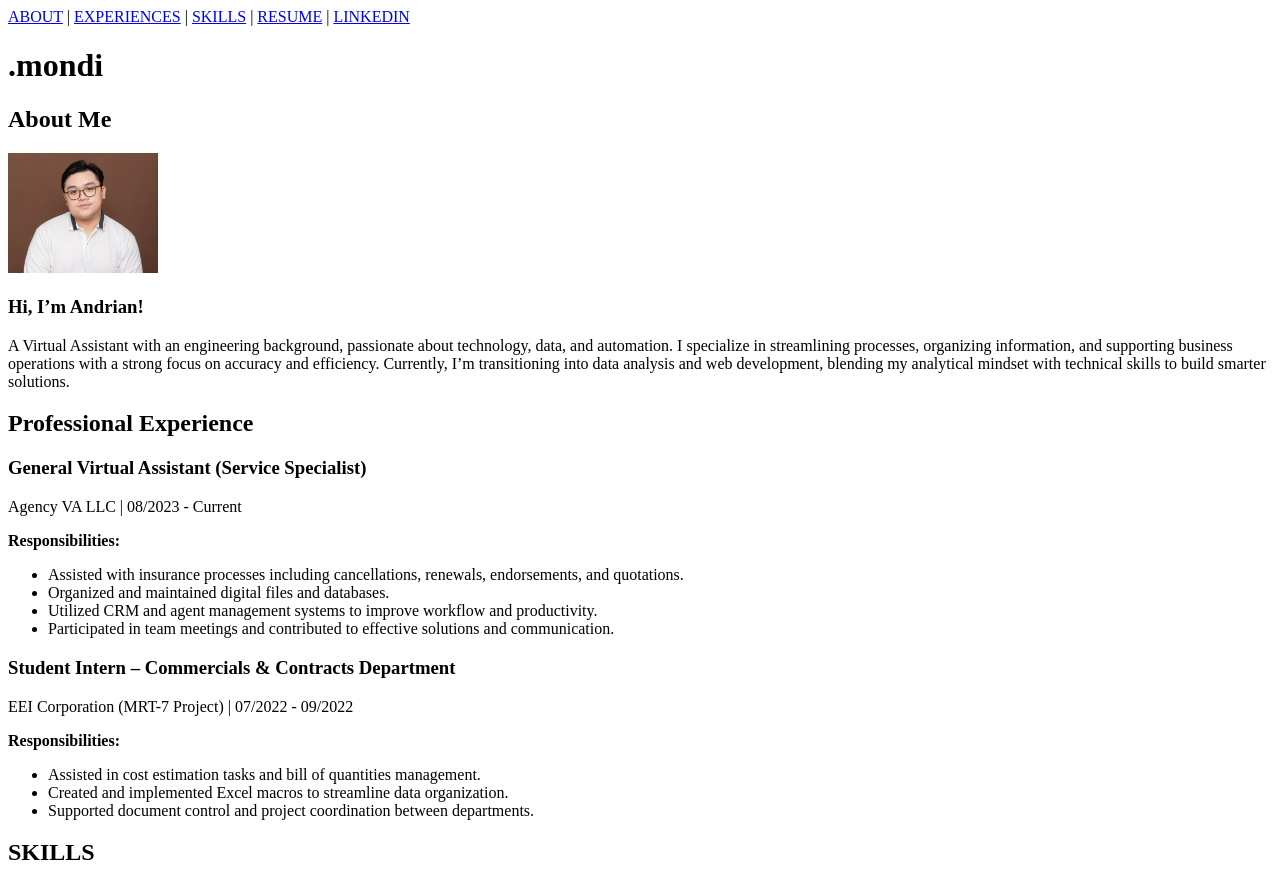
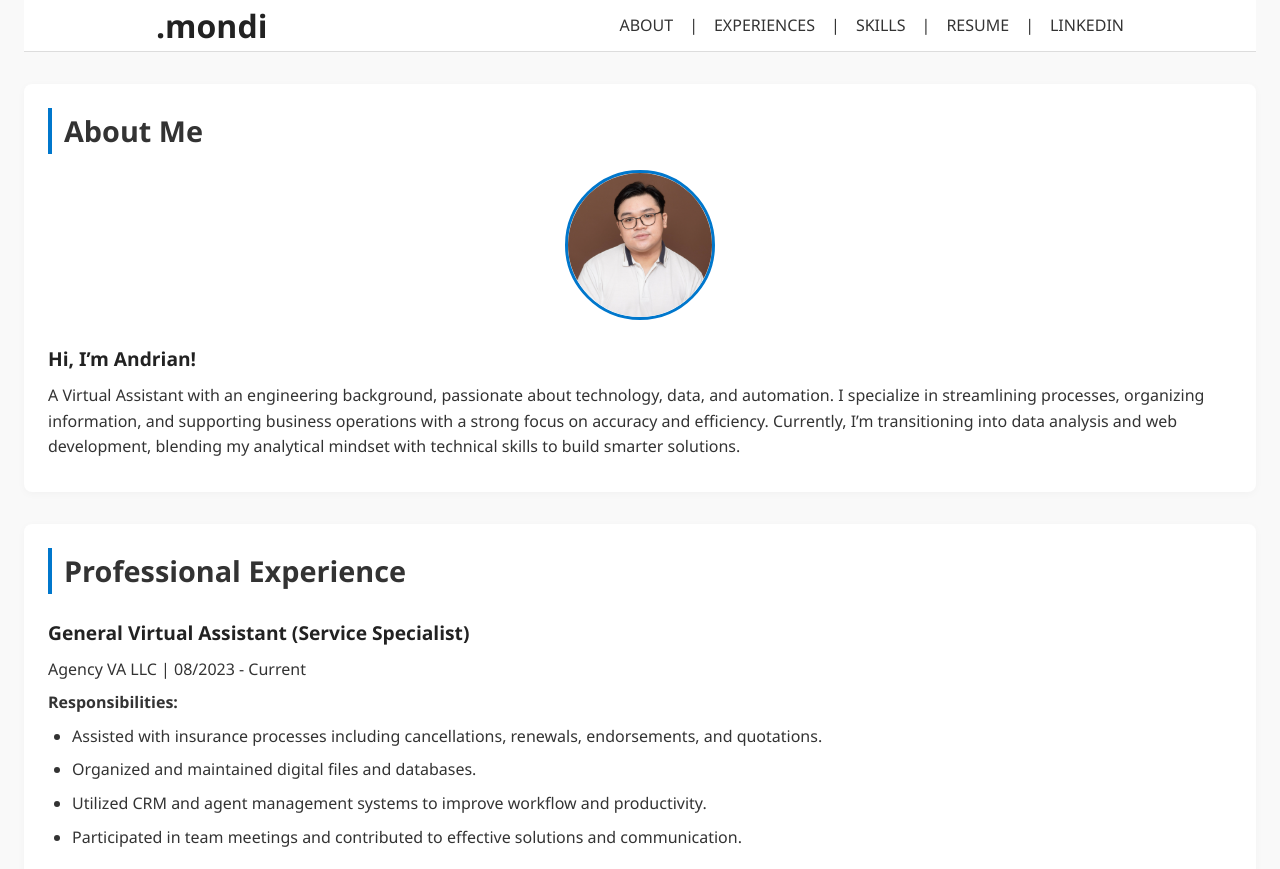
Before and after one commit to Eigenlichts/Sample-CV-Portfolio, a plain HTML site: page index.html in a window 1280 px wide. Shown: the top 869 px of the page. Drawn offline with Linux system fonts and the light colour scheme.

Commit message:
Refactor navigation structure and add CSS styles for improved layout and design

```diff
--- a/index.html
+++ b/index.html
@@ -9,16 +9,17 @@
 </head>
 <body>
     <!--Navigation Bar-->
-    <nav>
-    <a href="#about">ABOUT</a> |
-    <a href="#experiences">EXPERIENCES</a> |
-    <a href="#SKILLS">SKILLS</a> |
-    <a href="./my resume/Mondares, Andrian C. - CV 2025.pdf" download>RESUME</a> |
-    <a href="https://www.linkedin.com/in/andrian-mondares-b38b411a4/">LINKEDIN</a>
-     </nav>
-
     <header>
-        <h1>.mondi</h1>
+        <div class="header-container">
+            <h1 class="logo">.mondi</h1>
+                <nav class="nav-links">
+                <a href="#about">ABOUT</a> |
+                <a href="#experiences">EXPERIENCES</a> |
+                <a href="#SKILLS">SKILLS</a>|
+                <a href="./my resume/Mondares, Andrian C. - CV 2025.pdf" download>RESUME</a>|
+                <a href="https://www.linkedin.com/in/andrian-mondares-b38b411a4/">LINKEDIN</a>
+                </nav>
+        </div>
     </header>
 
     <!--Navigation Bar-->
--- a/styles.css
+++ b/styles.css
@@ -0,0 +1,108 @@
+/* Reset & Base Styles */
+* {
+    margin: 0;
+    padding: 0;
+    box-sizing: border-box;
+}
+
+body {
+    font-family: 'Segoe UI', Tahoma, Geneva, Verdana, sans-serif;
+    line-height: 1.6;
+    background-color: #f9f9f9;
+    color: #333;
+    padding: 0 1.5rem;
+}
+
+/* Navigation Bar */
+header {
+    background-color: #fff;
+    padding: 1.rem 0;
+    border-bottom: 1px solid #ddd;
+}
+
+.header-container {
+    display: flex;
+    justify-content: space-between;
+    align-items: center;
+    max-width: 1000px;
+    margin: 0 auto;
+    padding: 0 1rem;
+}
+
+.header-container h1 {
+    font-size: 2rem;
+    color: #222;
+    margin: 0;
+}
+
+nav {
+    text-align: right;
+    display: flex;
+    gap: 1rem;
+    font-weight: 500;
+}
+
+nav a {
+    text-decoration: none;
+    color: #333;
+    transition: color 0.3s;
+}
+
+nav a:hover {
+    color: #0077cc;
+}
+
+/* Sections */
+main section {
+    margin: 2rem 0;
+    padding: 1.5rem;
+    background-color: #fff;
+    border-radius: 8px;
+    box-shadow: 0 2px 8px rgba(0, 0, 0, 0.03);
+}
+
+section h2 {
+    font-size: 1.8rem;
+    margin-bottom: 1rem;
+    border-left: 4px solid #0077cc;
+    padding-left: 0.75rem;
+}
+
+section h3 {
+    font-size: 1.2rem;
+    margin-top: 1.5rem;
+    color: #222;
+}
+
+section p {
+    margin: 0.5rem 0;
+}
+
+ul {
+    margin-left: 1.5rem;
+    margin-top: 0.5rem;
+}
+
+ul li {
+    margin-bottom: 0.5rem;
+}
+
+#about img {
+    width: 150px;
+    height: auto; /* Maintains aspect ratio */
+    aspect-ratio: 1 / 1; /* Forces square shape */
+    object-fit: cover;
+    border-radius: 50%;
+    border: 3px solid #0077cc;
+    display: block;
+    margin: 1rem auto;
+
+/* Footer */
+footer {
+    text-align: center;
+    padding: 1.5rem 0;
+    margin-top: 2rem;
+    font-size: 0.9rem;
+    color: #777;
+    border-top: 1px solid #ddd;
+}
```
